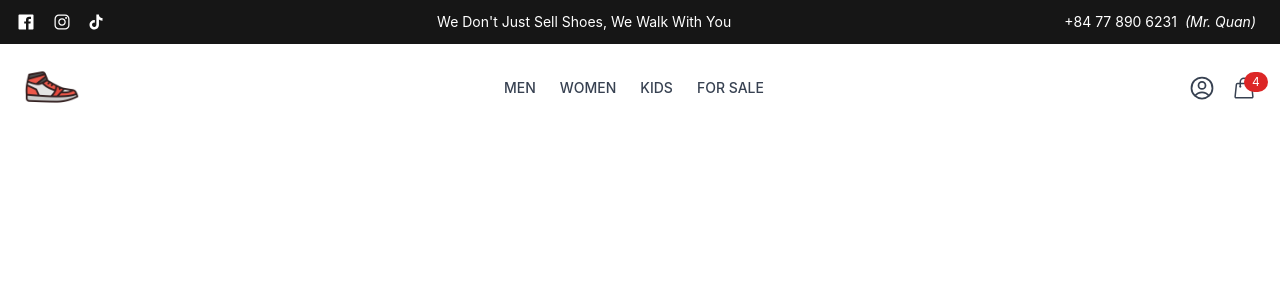
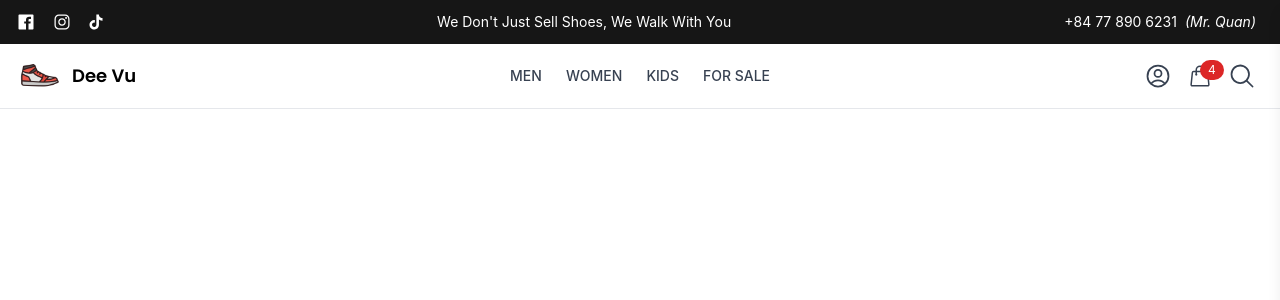
Before and after one commit to duyquan3112/reactjs-sneaker-ecommerce, a React (Vite) app in the folder frontend/: page / in a window 1280 px wide. Shown: the top 300 px of the page. Built offline with nearby package versions, Linux system fonts and the light colour scheme.

Commit message:
update: navbar ui with search bar ui + cart drawer ui

```diff
--- a/frontend/src/components/Common/Header.jsx
+++ b/frontend/src/components/Common/Header.jsx
@@ -3,7 +3,7 @@ import NavBar from "./NavBar.jsx";
 
 function Header() {
   return (
-    <header>
+    <header className="border-b border-gray-200">
       {/* TopBar */}
       <TopBar />
       <NavBar />
--- a/frontend/src/components/Common/NavBar.jsx
+++ b/frontend/src/components/Common/NavBar.jsx
@@ -4,6 +4,9 @@ import {
   HiOutlineShoppingBag,
   HiMiniBars3BottomRight
 } from "react-icons/hi2";
+import { SearchBar } from "./SearchBar.jsx";
+import { useState } from "react";
+import CartDrawer from "../Layouts/CartDrawer.jsx";
 
 function NavBar() {
   const mainCategories = [
@@ -28,16 +31,27 @@ function NavBar() {
       route: "#"
     }
   ];
+
+  const [isCartDrawerOpen, setIsCartDrawerOpen] = useState(false);
+
+  const handleToggleCartDrawer = () => {
+    setIsCartDrawerOpen((isCartDrawerOpen) => !isCartDrawerOpen);
+  };
+
   return (
     <>
       <nav className="container mx-auto flex items-center justify-between px-6 py-4">
         <div>
-          <Link to="/">
+          <Link
+            to="/"
+            className="flex items-center justify-center space-x-4 group"
+          >
             <img
               src="/logo-2x.png"
               alt="Brand Logo"
-              className="object-contain h-14 w-14 hover:scale-110 hover:rotate-12 transition-all duration-300 ease-in-out min-h-10 min-w-10"
+              className="object-contain h-8 w-8 scale-125 group-hover:scale-150 group-hover:rotate-12 transition-all duration-300 ease-in-out min-h-8 min-w-8"
             />
+            <span className="font-title font-semibold text-lg">Dee Vu</span>
           </Link>
         </div>
         <div className="hidden md:flex space-x-6">
@@ -45,27 +59,36 @@ function NavBar() {
             <Link
               key={cat.index}
               to={cat.route}
-              className="text-gray-700 hover:text-black text-sm font-medium uppercase"
+              className="relative text-icon-gray hover:text-black hover:scale-105 text-sm font-medium uppercase group"
             >
               {cat.name}
+              <span className="absolute left-1/2 -bottom-1 h-0.5 w-full bg-gray-600 scale-x-0 origin-center transition-transform duration-300 group-hover:scale-x-100 -translate-x-1/2"></span>
             </Link>
           ))}
         </div>
         <div className="flex items-center space-x-4">
-          <Link to="/profile" className="hover:text-black">
-            <HiOutlineUserCircle className="h-7 w-7 text-gray-700" />
+          <Link to="/profile">
+            <HiOutlineUserCircle className="h-7 w-7 text-icon-gray hover:text-black hover:scale-105" />
           </Link>
-          <button className="relative hover:text-black">
-            <HiOutlineShoppingBag className="h-6 w-6 text-gray-700" />
+          <button onClick={handleToggleCartDrawer} className="relative">
+            <HiOutlineShoppingBag className="h-6 w-6 text-icon-gray  hover:text-black hover:scale-105" />
             <span className="absolute -top-1 bg-red-600 text-white text-xs rounded-full px-2 py-0.5">
               4
             </span>
           </button>
+          <div className="overflow-hidden">
+            <SearchBar />
+          </div>
+
           <button className="md:hidden">
-            <HiMiniBars3BottomRight className="h-6 w-6 text-gray-700" />
+            <HiMiniBars3BottomRight className="h-6 w-6 text-icon-gray" />
           </button>
         </div>
       </nav>
+      <CartDrawer
+        isCartDrawerOpen={isCartDrawerOpen}
+        toggleCartDrawer={handleToggleCartDrawer}
+      />
     </>
   );
 }
--- /dev/null
+++ b/frontend/src/components/Common/SearchBar.jsx
@@ -0,0 +1,58 @@
+import { useState } from "react";
+import { HiMagnifyingGlass, HiMiniXMark } from "react-icons/hi2";
+
+export const SearchBar = () => {
+  const [searchText, setSearchText] = useState("");
+  const [isOpen, setIsOpen] = useState(false);
+
+  const handleSearchChange = (event) => {
+    setSearchText(event.target.value);
+  };
+
+  const handleSubmit = (e) => {
+    e.preventDefault();
+    setIsOpen(false);
+  };
+
+  return (
+    <div
+      className={`flex items-center justify-center w-full transition-all duration-300 ${
+        isOpen ? "absolute top-0 left-0 w-full bg-white h-28 z-10" : "w-auto"
+      }`}
+    >
+      {isOpen ? (
+        <form
+          onSubmit={handleSubmit}
+          className="relative flex items-center justify-center w-full"
+        >
+          <div className="relative w-1/2">
+            <input
+              type="text"
+              placeholder="Search"
+              value={searchText}
+              onChange={handleSearchChange}
+              className="bg-gray-100 py-2 pl-4 pr-12 rounded-full focus:outline-none w-full placeholder:text-icon-gray"
+            />
+            <button
+              type="submit"
+              className="absolute right-2 top-1/2 transform -translate-y-1/2"
+            >
+              <HiMagnifyingGlass className="h-6 w-6 text-icon-gray hover:text-black hover:scale-105" />
+            </button>
+          </div>
+          <button
+            type="button"
+            className="pl-4"
+            onClick={() => setIsOpen(false)}
+          >
+            <HiMiniXMark className="h-6 w-6 text-icon-gray hover:text-black" />
+          </button>
+        </form>
+      ) : (
+        <button onClick={() => setIsOpen(true)}>
+          <HiMagnifyingGlass className="h-7 w-7 text-icon-gray hover:text-black hover:scale-105" />
+        </button>
+      )}
+    </div>
+  );
+};
--- /dev/null
+++ b/frontend/src/components/Layouts/CartDrawer.jsx
@@ -0,0 +1,19 @@
+import { IoMdClose } from "react-icons/io";
+
+const CartDrawer = ({ isCartDrawerOpen, toggleCartDrawer }) => {
+  return (
+    <div
+      className={`fixed top-0 right-0 w-3/4 h-full sm:w-1/2 md:w-1/4 bg-white flex flex-col transition-transform duration-300 shadow-lg z-10 ${
+        isCartDrawerOpen ? "translate-x-0" : "translate-x-full"
+      }`}
+    >
+      <div className="flex justify-end p-4">
+        <button onClick={toggleCartDrawer}>
+          <IoMdClose className="h-6 w-6 text-icon-gray hover:scale-105 hover:text-black" />
+        </button>
+      </div>
+    </div>
+  );
+};
+
+export default CartDrawer;
--- a/frontend/tailwind.config.js
+++ b/frontend/tailwind.config.js
@@ -8,6 +8,7 @@ export default {
       },
       colors: {
         "topbar-black": "#161616",
+        "icon-gray": "#374151",
       },
     },
   },
```
